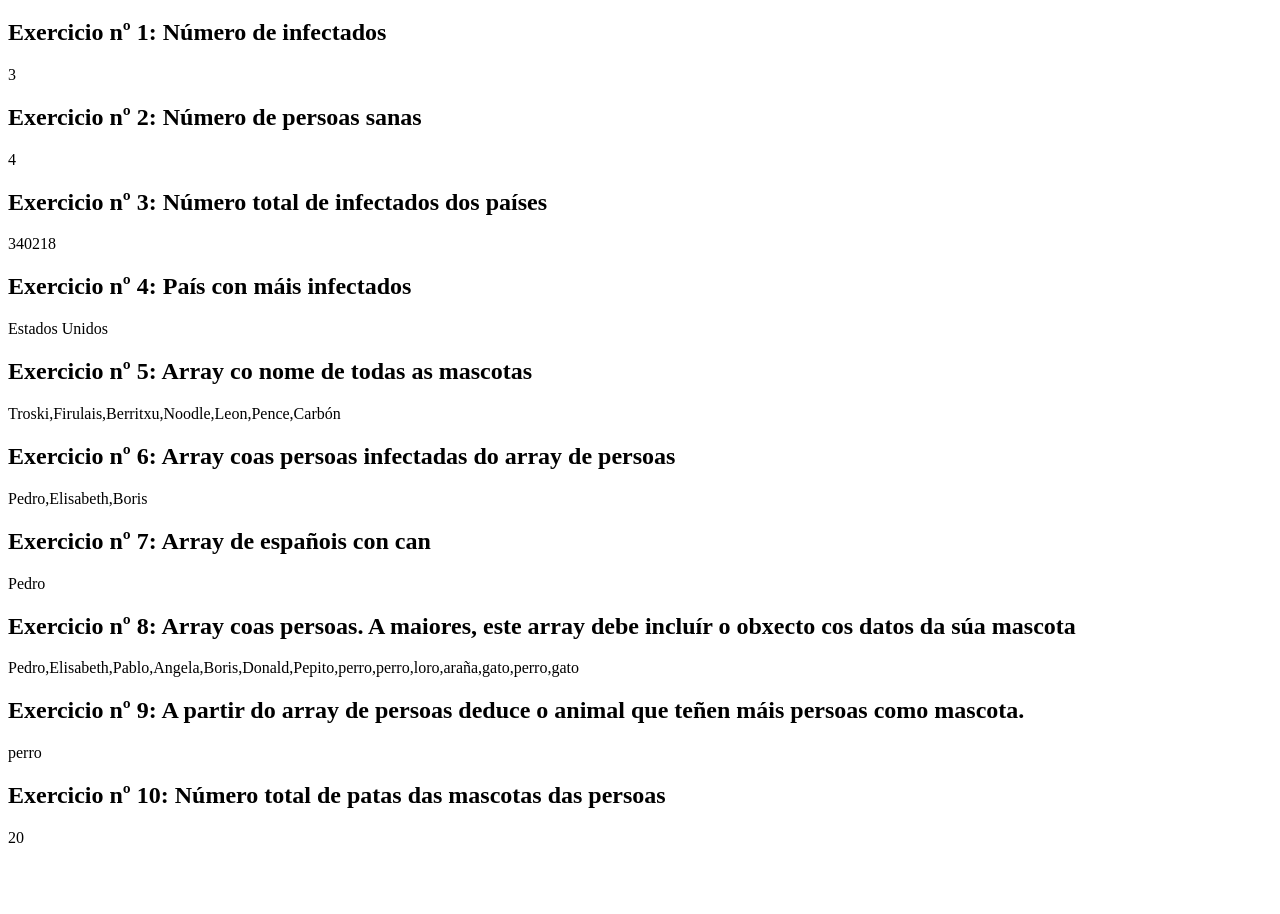
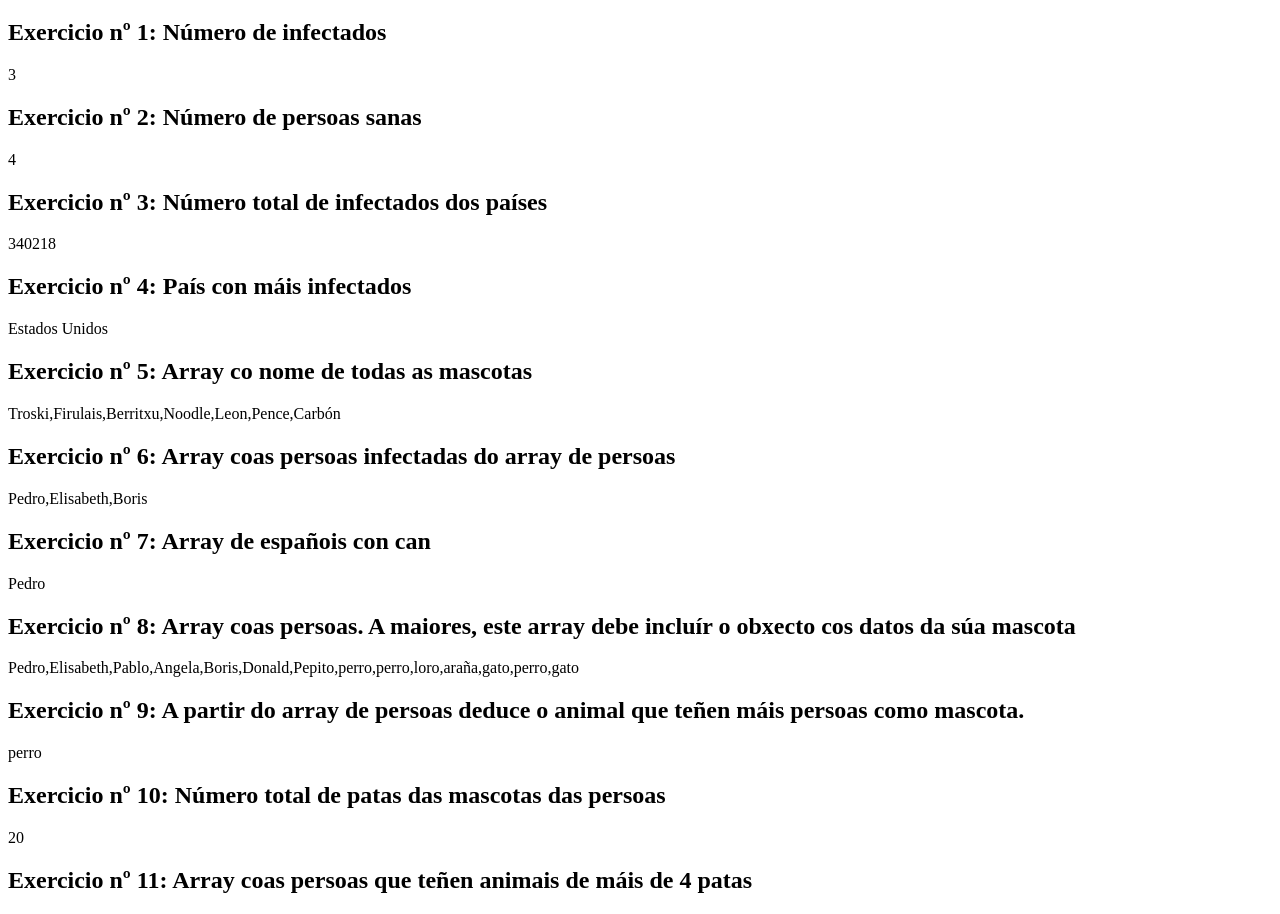
Before and after one commit to leopereiro/exercicios-loxica, a plain HTML site: page static/index.html in a window 1280 px wide. Shown: the part 61-975 px from the top of the page. Before the commit the page ends 916 px from the top, so only its background shows below. Drawn offline with Linux system fonts and the light colour scheme; files that its build step writes are made by us from their sources.

Commit message:
actualización 20250513 13:33

```diff
--- a/static/index.html
+++ b/static/index.html
@@ -28,6 +28,7 @@
     <h2 name="exer-10">
       Exercicio nº 10: Número total de patas das mascotas das persoas
     </h2>
+    <h2 name="exer-11"> Exercicio nº 11: Array coas persoas que teñen animais de máis de 4 patas </h2>
     <script type="module" src="./javascript/index.js"></script>
   </body>
 </html>
```
